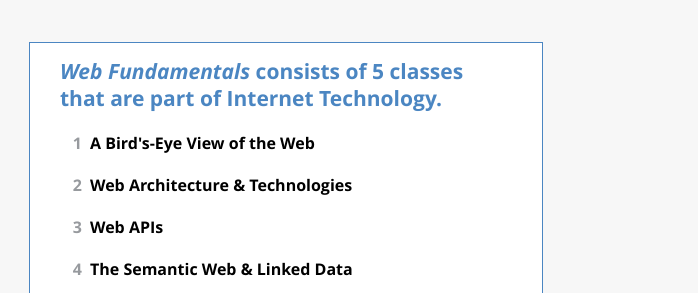
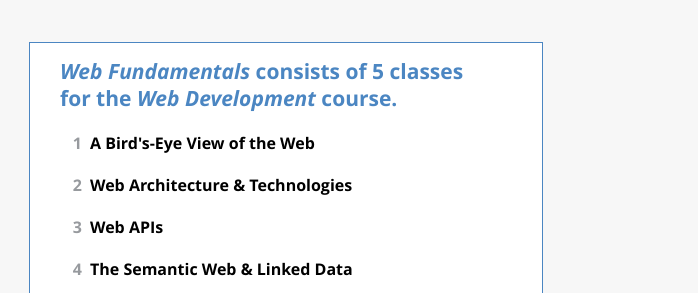
Before and after one commit to RubenVerborgh/WebFundamentals, a website with bundled scripts: page index.html in a window 1280 px wide. Shown: the part 235-528 px from the top of the page, 582-1280 px from the left. Built offline with nearby package versions, Linux system fonts and the light colour scheme.

Commit message:
Update course link.

```diff
--- a/index.html
+++ b/index.html
@@ -44,7 +44,7 @@
   <div class="slide" id="index">
     <h2>
       <em>Web Fundamentals</em> consists of 5 classes<br>
-      that are part of <a href="http://studiegids.ugent.be/2015/EN/studiefiches/C001894.pdf">Internet Technology</a>.
+      for the <em><a href="http://studiegids.ugent.be/2016/EN/studiefiches/C003779.pdf">Web Development</a></em> course.
     </h2>
     <ol>
       <li><a href="birds-eye-view/">A Bird's-Eye View of the Web</a></li>
```
